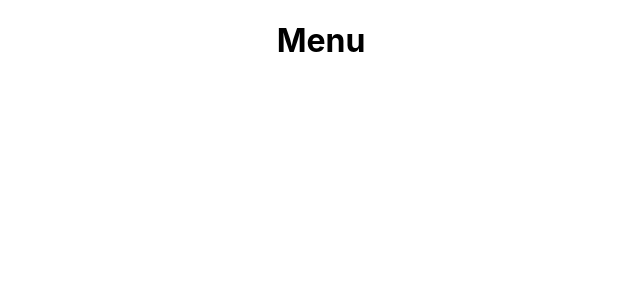
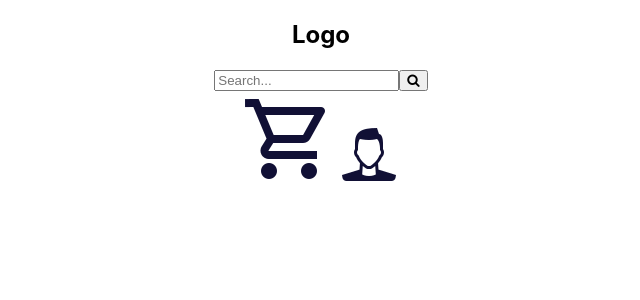
Before and after one commit to Paragua48596/ecommerce-sample-react, a React (Create React App) app: page / in a window 1280 px wide. Shown: the top 300 px of the page, without its empty margins (319-959 px from the left). Built offline with nearby package versions, Linux system fonts and the light colour scheme.

Commit message:
Importamos imagenes Creamos estructura completa del menu.

```diff
--- a/src/components/Menu.js
+++ b/src/components/Menu.js
@@ -1,9 +1,29 @@
-import React, {Component} from 'react'
+import React, { Component } from 'react'
+
+//Imagenes
+import user_icon from '../public/images/user.png'
+import cart_icon from '../public/images/cart.png'
 
 class Menu extends Component {
-    render(){
+    render() {
         return (
-            <h1>Menu</h1>
+            <nav className='navbar'>
+                <div className='logo'>
+                    <h1 className='logo__name'>Logo</h1>
+                </div>
+
+                <div className='search'>
+                    <form action=''>
+                        <input type="text" placeholder="Search..." name="search" />
+                        <button type="submit"><i class="fa fa-search"></i></button>
+                    </form>
+                </div>
+
+                <div className='icons'>
+                    <img src={cart_icon} className='icons__img' alt='carrito de compras'/>
+                    <img src={user_icon} className='icons__img' alt='usuario'/>
+                </div>
+            </nav>
         )
     }
 }
```
